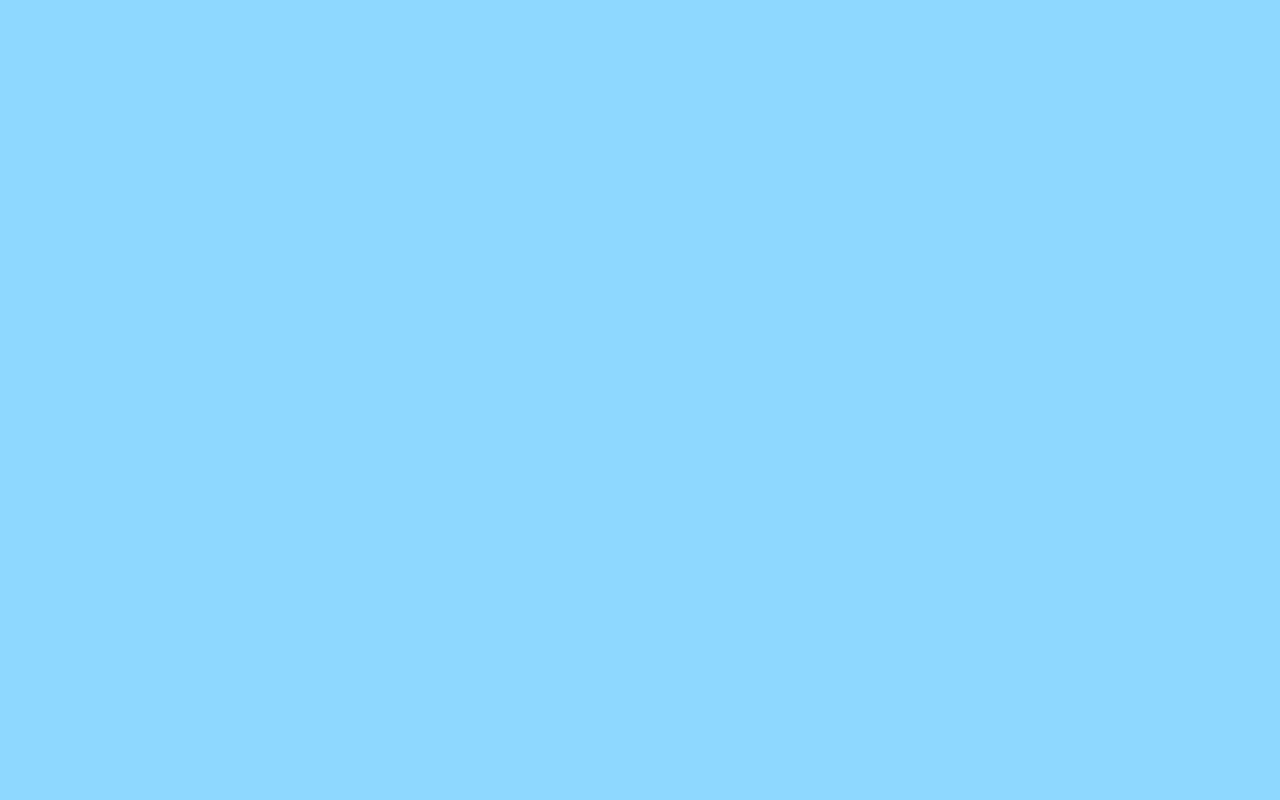
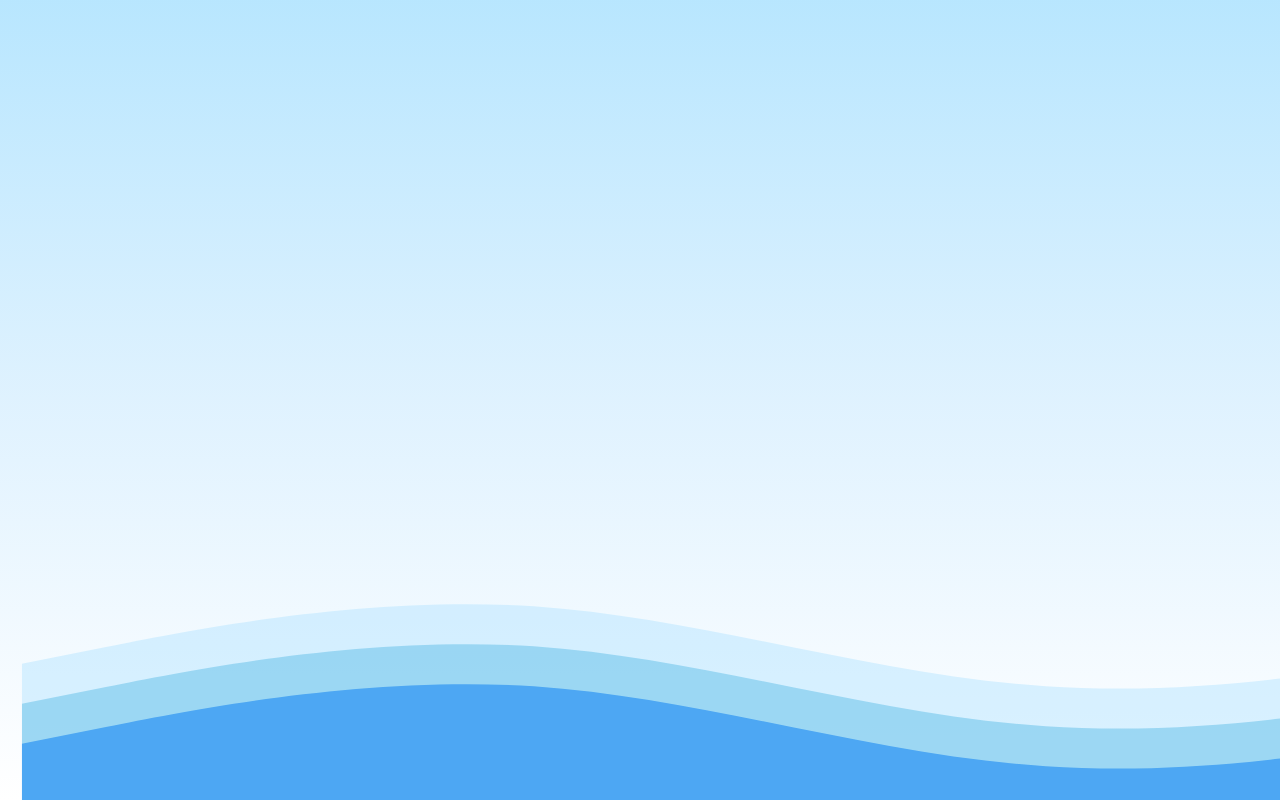
Before and after one commit to thepurplestudios/coded-dreamscapes, a Next.js app: page / in a window 1280 px wide. Built offline with nearby package versions, Linux system fonts and the light colour scheme.

Commit message:
feat: create animated ocean scene foundation

```diff
--- a/app/page.tsx
+++ b/app/page.tsx
@@ -1,5 +1,5 @@
-import SceneManager from "@/components/scenes/SceneManager";
+import OceanScene from "@/components/scenes/OceanScene";
 
 export default function Home() {
-  return <SceneManager />;
+  return <OceanScene />;
 }
--- a/src/components/motion/Float.tsx
+++ b/src/components/motion/Float.tsx
@@ -18,7 +18,7 @@ export default function Float({
     <motion.div
       animate={{
         y: [-12, 12, -12],
-        x: [-4, 4, -4],
+        x: [-6, 6, -6],
         rotate: [-1, 1, -1],
       }}
       transition={{
--- a/src/components/objects/Wave.tsx
+++ b/src/components/objects/Wave.tsx
@@ -0,0 +1,41 @@
+"use client";
+
+import { motion } from "motion/react";
+
+type WaveProps = {
+  color: string;
+  opacity?: number;
+};
+
+export default function Wave({ color, opacity = 1 }: WaveProps) {
+  return (
+    <motion.svg
+      viewBox="0 0 1440 320"
+      className="absolute bottom-0 w-[120%]"
+      animate={{
+        x: [-40, 40, -40],
+      }}
+      transition={{
+        duration: 12,
+        repeat: Infinity,
+        ease: "easeInOut",
+      }}
+      style={{ opacity }}
+    >
+      <path
+        fill={color}
+        d="
+          M0,192
+          L80,176
+          C160,160,320,128,480,138
+          C640,149,800,203,960,213
+          C1120,224,1280,192,1360,176
+          L1440,160
+          L1440,320
+          L0,320
+          Z
+        "
+      />
+    </motion.svg>
+  );
+}
--- a/src/components/scenes/OceanScene.tsx
+++ b/src/components/scenes/OceanScene.tsx
@@ -1,11 +1,29 @@
+"use client";
+
+import Wave from "@/components/objects/Wave";
+
 export default function OceanScene() {
   return (
     <section
       className="
+        relative
         h-screen
-        w-screen
-        bg-[#8ED8FF]
+        overflow-hidden
+        bg-gradient-to-b
+        from-sky-200
+        via-sky-100
+        to-white
       "
-    />
+    >
+      <Wave color="#A8E0FF" opacity={0.4} />
+
+      <div className="bottom-[-40px] absolute w-full">
+        <Wave color="#74C7EC" opacity={0.6} />
+      </div>
+
+      <div className="bottom-[-80px] absolute w-full">
+        <Wave color="#4DA7F3" opacity={1} />
+      </div>
+    </section>
   );
 }
```
